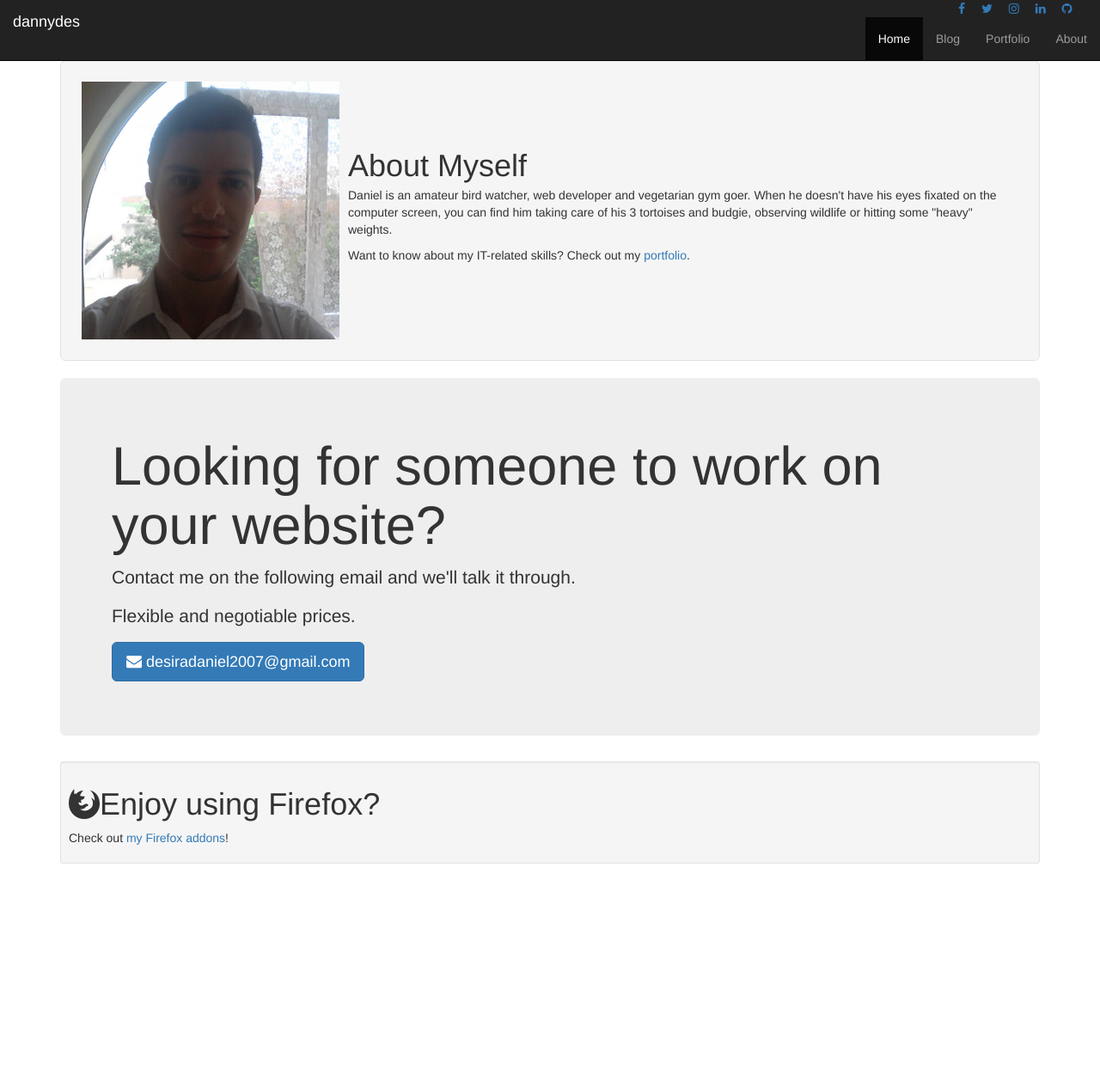
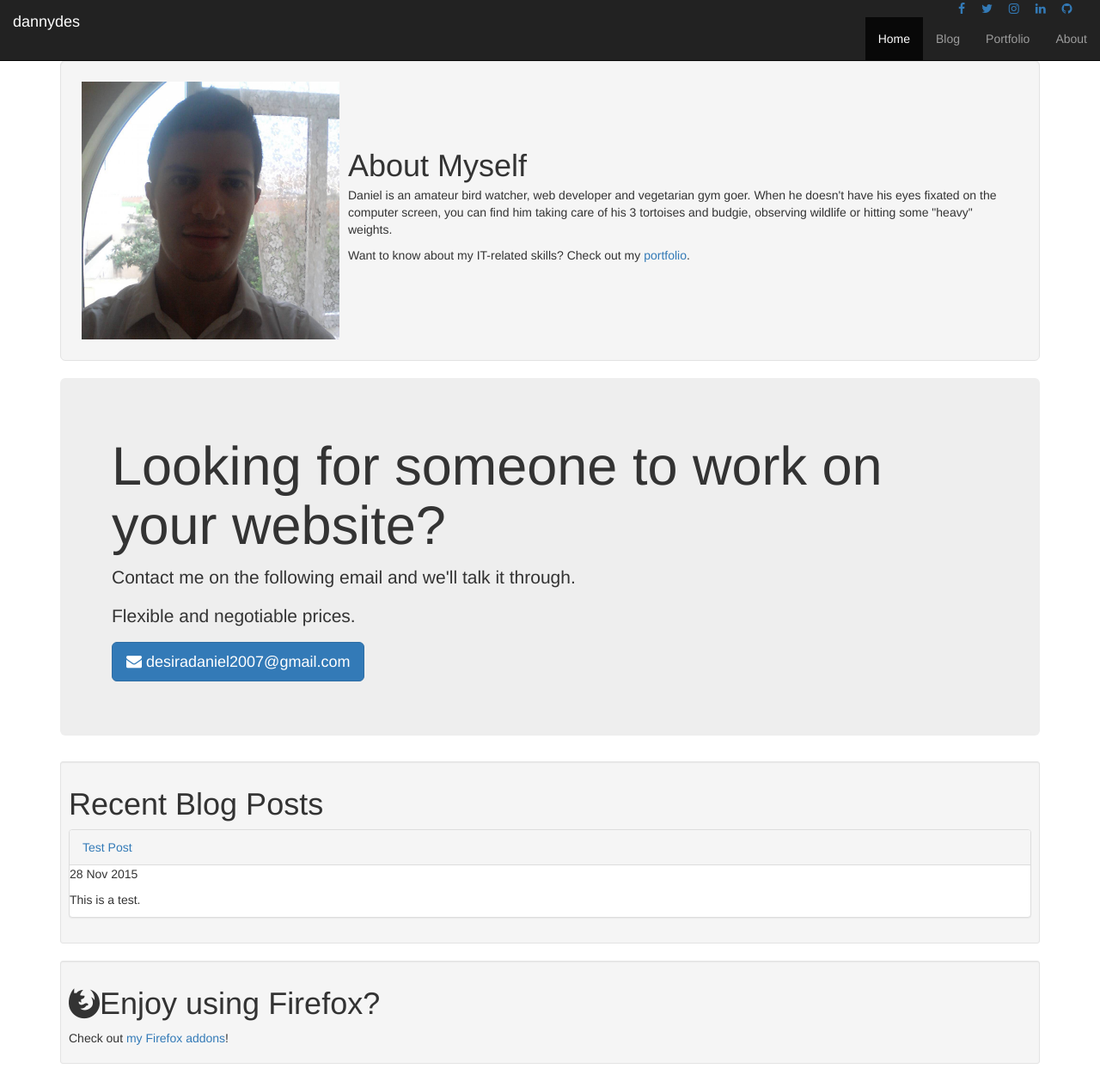
Before and after one commit to dannydes/dannydes.github.io, a Jekyll site: the page built from index.html, in a window 1280 px wide and 1258 px high. Shown: the whole window at 86% size. Built offline with Jekyll 4.4.1, drawn with Linux system fonts in a browser that asks for light colours; nearby versions of some CDN libraries.

Commit message:
recent posts

```diff
--- a/index.html
+++ b/index.html
@@ -23,6 +24,11 @@ title: dannydes
 </div>
 
 <div class="well well-sm">
+	<h1>Recent Blog Posts</h1>
+	{% include post-list.html %}
+</div>
+
+<div class="well well-sm">
 	<h1><i class="fa fa-firefox"></i>Enjoy using Firefox?</h1>
 	<p>Check out <a href="https://addons.mozilla.org/en-US/firefox/user/goodguydan/" target="_blank">my Firefox addons</a>!</p>
 </div>
```
Also changed, not shown: other parts of index.html (+1 -0 lines).
